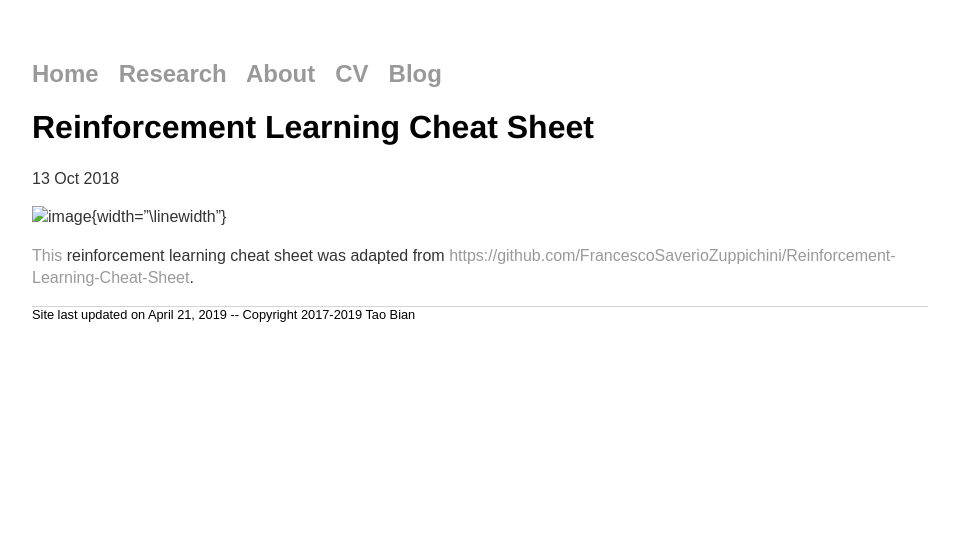
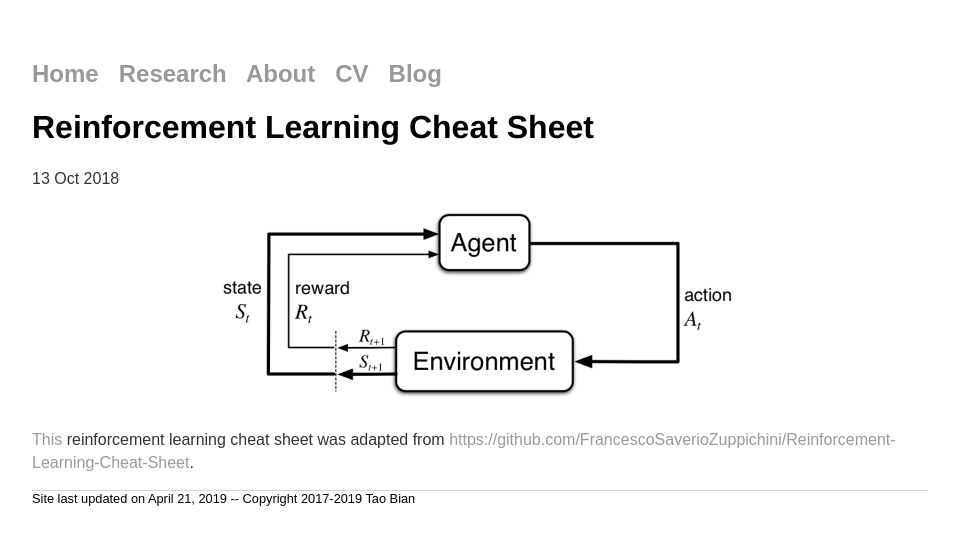
Before and after one commit to tao-bian-nyu/tao-bian-nyu.github.io, a Jekyll site: the page built from _posts/2018-10-13-reinforcement-learning-cheat-sheet.md, in a window 1280 px wide. Shown: the top 545 px of the page, without its empty margins (160-1119 px from the left). Built offline with Jekyll 4.4.1, drawn with Linux system fonts in a browser that asks for light colours.

Commit message:
Update 2018-10-13-reinforcement-learning-cheat-sheet.md

```diff
--- a/_posts/2018-10-13-reinforcement-learning-cheat-sheet.md
+++ b/_posts/2018-10-13-reinforcement-learning-cheat-sheet.md
@@ -4,6 +4,8 @@ title: "Reinforcement Learning Cheat Sheet"
 date: 2018-10-13
 ---
 
-![image](./images/2018-10-13-reinforcement-learning-cheat-sheet/Agent-Environment.png){width="\linewidth"}
+<p align="center">
+<img src="/images/2018-10-13-reinforcement-learning-cheat-sheet/Agent-Environment.png" width="60%">
+</p>
 
 [This](https://github.com/taobian89/Reinforcement-Learning-Cheat-Sheet) reinforcement learning cheat sheet was adapted from [https://github.com/FrancescoSaverioZuppichini/Reinforcement-Learning-Cheat-Sheet](https://github.com/FrancescoSaverioZuppichini/Reinforcement-Learning-Cheat-Sheet).
```
